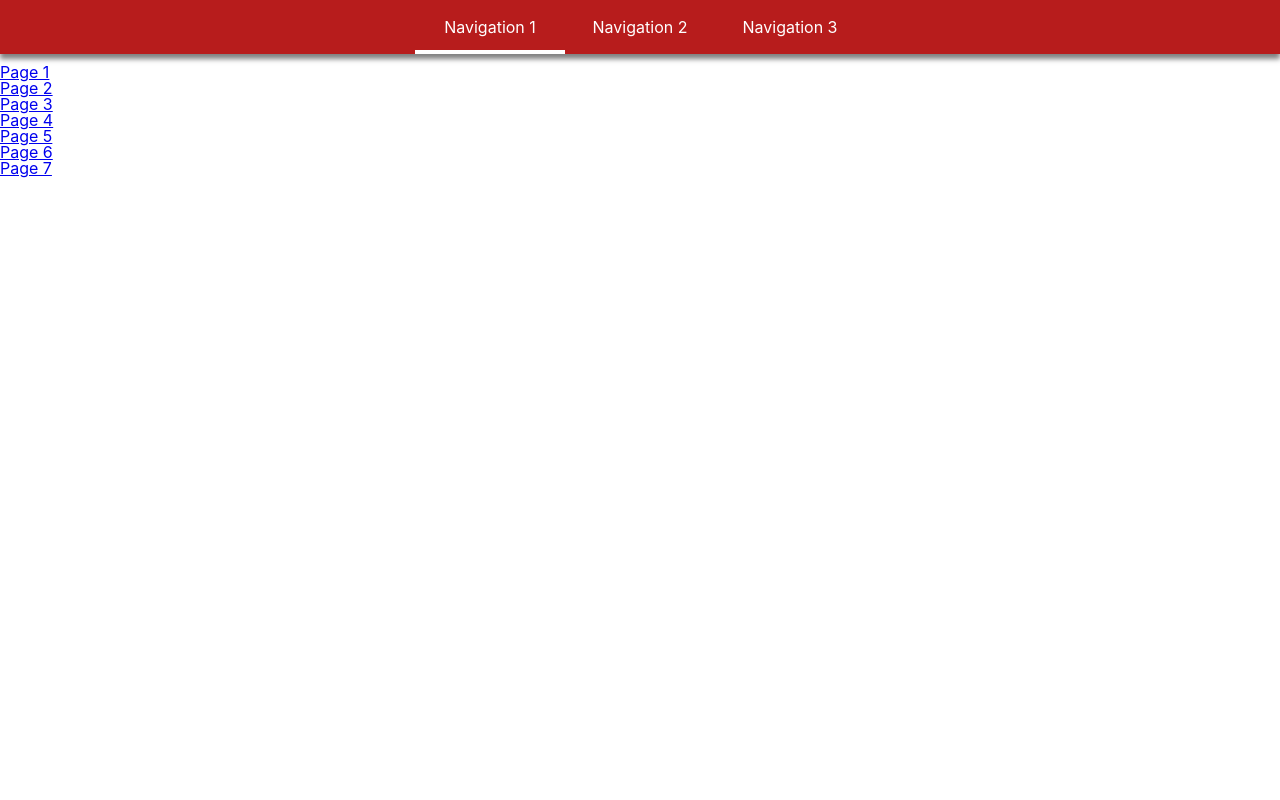
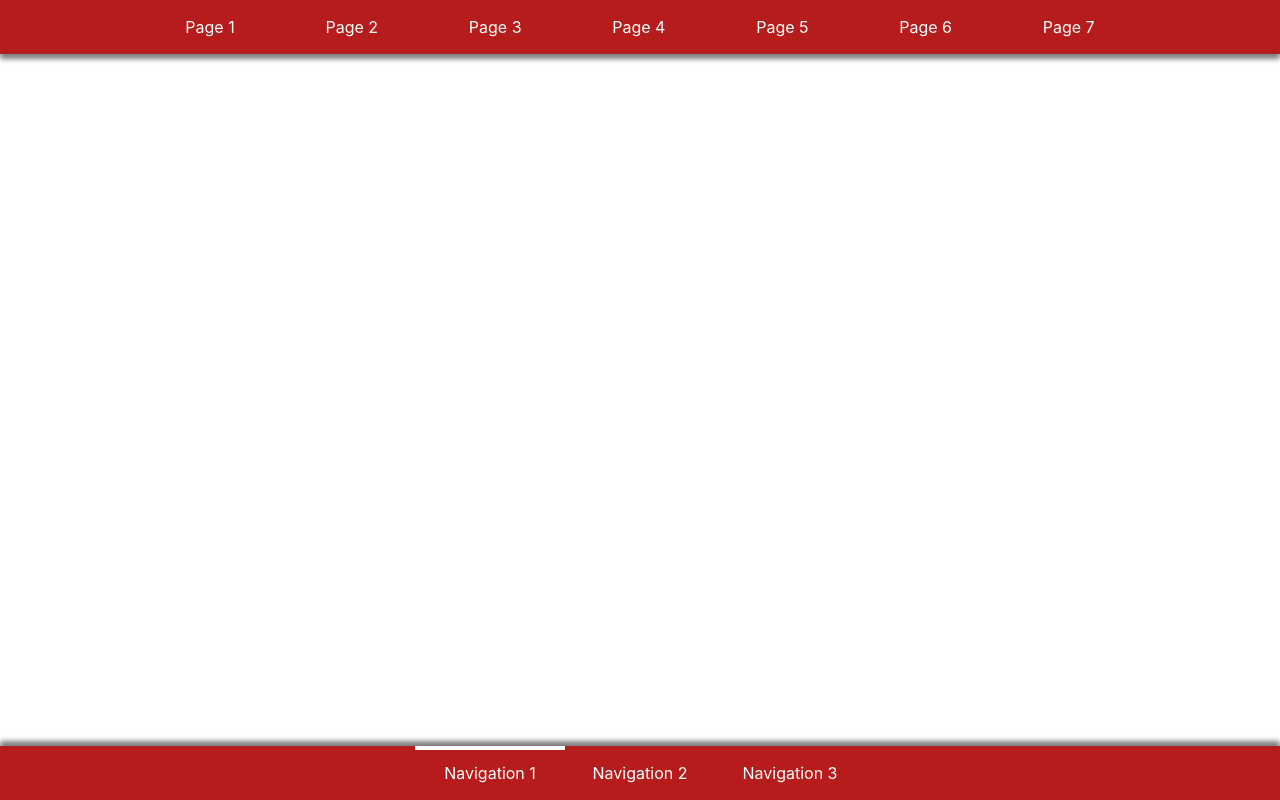
Before and after one commit to SaegesserSascha/navigation, a React (Create React App) app: page /navigation1 in a window 1280 px wide. Built offline with nearby package versions, Linux system fonts and the light colour scheme.

Commit message:
Added standard style for first navigation

```diff
--- a/src/components/navbar/style.css
+++ b/src/components/navbar/style.css
@@ -3,11 +3,14 @@
 }
 
 .app-nav {
+  background-color: var(--primary-color);
+  bottom: 0;
+  box-shadow: 0 -5px 5px rgba(0, 0, 0, .5);
+  display: flex;
   justify-content: center;
-  background-color: var(--primary-color);
-  box-shadow: 0 5px 5px rgba(0, 0, 0, .5);
-  display: flex;
-  margin-bottom: 1em;
+  position: fixed;
+  width: 100vw;
+  z-index: 100;
 }
 
 .app-nav-list {
@@ -71,8 +74,8 @@
 @media(min-width: 500px) {
   .current-app-nav {
     border-left: 0;
-    border-bottom: 4px solid #fff;
-    padding-bottom: 0;
+    border-top: 4px solid #fff;
+    padding-top: 0;
   }
 }
 
--- a/src/pages/examplePages/Page1.js
+++ b/src/pages/examplePages/Page1.js
@@ -1,7 +1,7 @@
 export default function Page1() {
   return(
     <div>
-      <p>Test</p>
+      <p>Page 1</p>
     </div>
   );
 }
--- a/src/pages/navigation1/style.css
+++ b/src/pages/navigation1/style.css
@@ -0,0 +1,82 @@
+:root {
+  --primary-color: #b71c1c;
+}
+
+.navigation1-nav {
+  justify-content: center;
+  background-color: var(--primary-color);
+  box-shadow: 0 5px 5px rgba(0, 0, 0, .5);
+  display: flex;
+  z-index: 100;
+}
+
+.navigation1-nav-list {
+  display: flex;
+  flex-grow: 1;
+  flex-direction: column;
+  max-width: 1000px;
+  justify-content: center;
+}
+
+@media(min-width: 500px) {
+  .navigation1-nav-list {
+    flex-direction: row;
+    overflow-x: auto;
+    text-align: center;
+  }
+}
+
+.navigation1-nav-item {
+  align-items: stretch;
+  padding-left: 4px;
+  display: flex;
+  flex-grow: 1;
+  text-decoration: none;
+}
+
+@media(min-width: 500px) {
+  .navigation1-nav-item {
+    max-width: 150px;
+    padding: 4px 0;
+  }
+}
+
+.navigation1-nav-item a {
+  color: white;
+  flex-grow: 1;
+  padding: 1.5em;
+  text-decoration: none;
+}
+
+.navigation1-nav-item {
+  background-color: var(--primary-color);
+  color: white;
+  text-decoration: none;
+}
+
+.navigation1-nav-item:hover,
+.navigation1-nav-item:focus {
+  background-color: #c62828;
+}
+
+.navigation1-nav-item:active {
+  background-color: #8e0000;
+}
+
+.current-navigation1-nav {
+  border-left: 4px solid #fff;
+  padding-left: 0;
+}
+
+@media(min-width: 500px) {
+  .current-navigation1-nav {
+    border-left: 0;
+    border-bottom: 4px solid #fff;
+    padding-bottom: 0;
+  }
+}
+
+.sticky {
+  position: sticky;
+  top: 0;
+}
```
